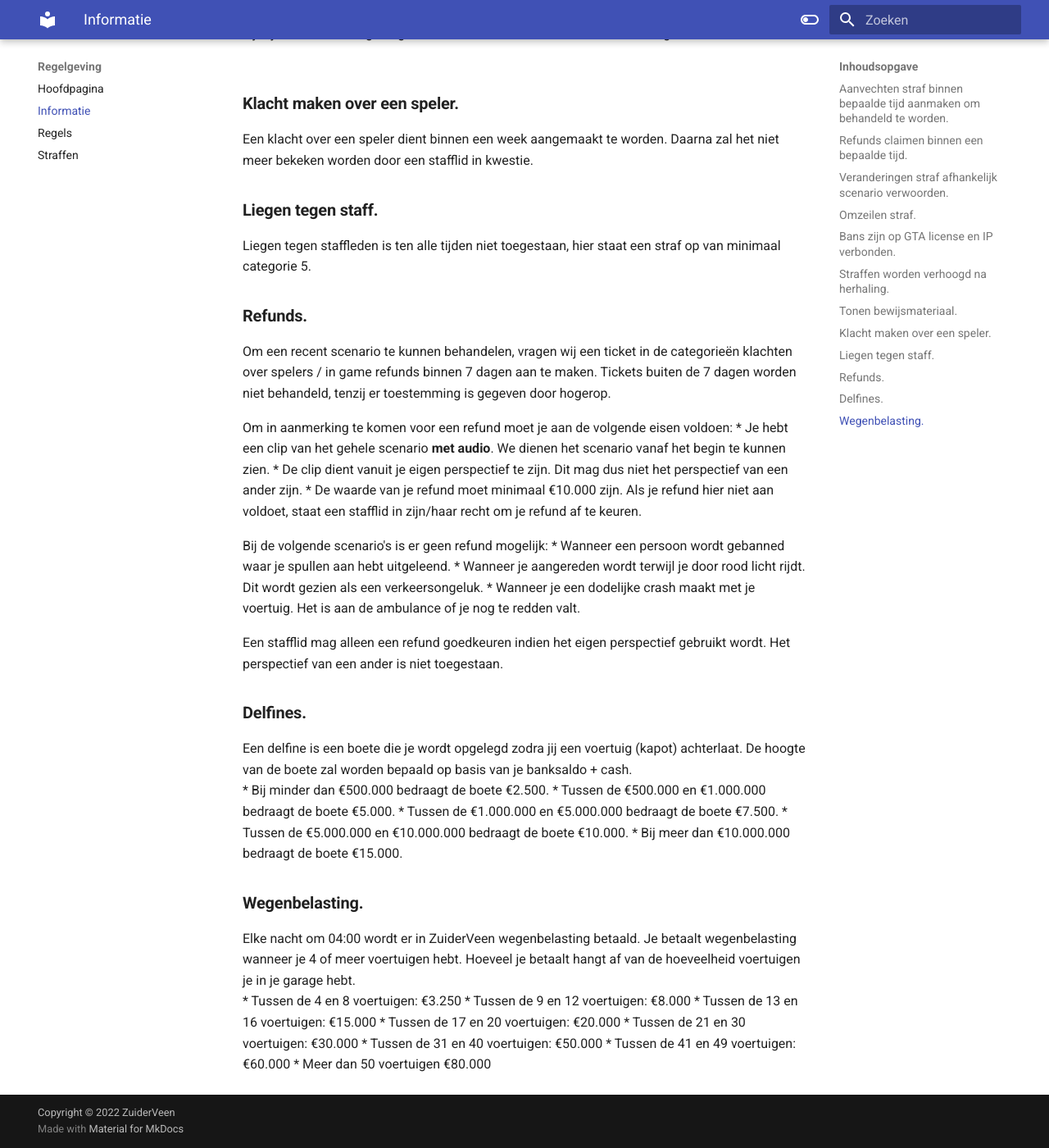
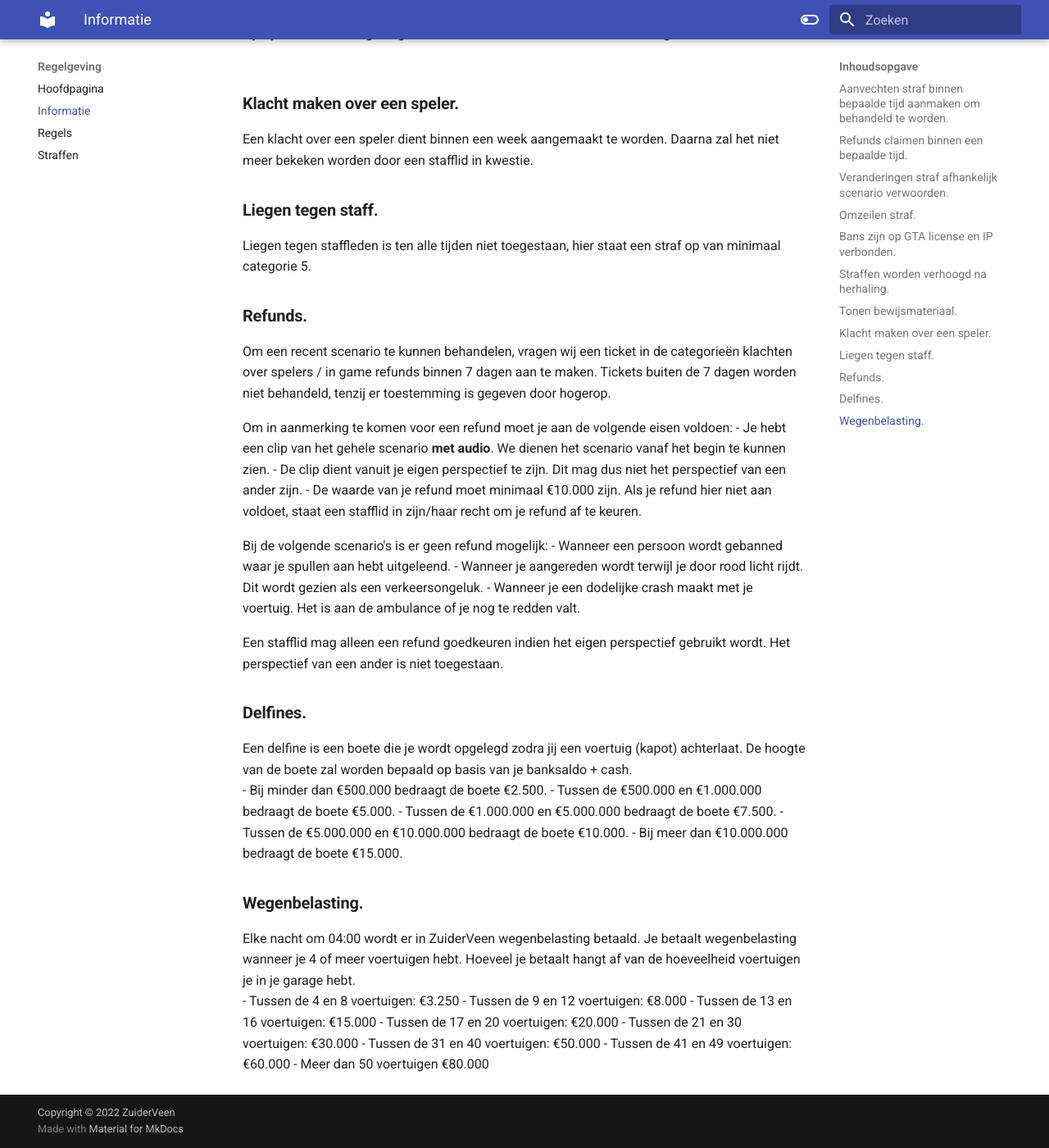
Before and after one commit to ZuiderVeenRP/apv, an MkDocs documentation site: the page built from docs/informatie.md, in a window 1280 px wide and 1400 px high, scrolled down 1254 px. Shown: the whole window at 82% size. Built offline with MkDocs 1.6.1 and Material for MkDocs 9.7.7, drawn with Linux system fonts in a browser that asks for light colours; comment, search, counter and statistics services are not loaded.

Commit message:
markdown format veranderd

```diff
--- a/docs/informatie.md
+++ b/docs/informatie.md
@@ -1,72 +1,72 @@
-# **Informatie:**<br />
+# **Informatie:**
 
-### **Aanvechten straf binnen bepaalde tijd aanmaken om behandeld te worden.**<br />
+### **Aanvechten straf binnen bepaalde tijd aanmaken om behandeld te worden.**
 Een burger heeft het recht om in beroep te gaan tegen de opgelegde straf. Dit dient enkel binnen een tijdsbestek van 1 week te gebeuren. Na dit tijdsbestek valt er niet meer in beroep te gaan tegen uw opgelegde straf.<br />
 <br />
 
-### **Refunds claimen binnen een bepaalde tijd.**<br />
+### **Refunds claimen binnen een bepaalde tijd.**
 Een refund dient binnen 2 weken geclaimd te zijn, anders zal de verkregen refund vervallen, tenzij er een afspraak is gemaakt met het stafflid in kwestie over het claimen op een later moment.<br />
 <br />
 
-### **Veranderingen straf afhankelijk scenario verwoorden.**<br />
+### **Veranderingen straf afhankelijk scenario verwoorden.**
 Indien er duidelijk bewijs gevonden is die de opgelegde straf kan veranderen, staat het stafflid in zijn recht om de straf te veranderen. Dit is afhankelijk van het gevonden bewijs.<br />
 <br />
 
-### **Omzeilen straf.**<br />
+### **Omzeilen straf.**
 Het omzeilen van een opgelegde straf is  verboden. Indien dit geconstateerd wordt volgt een straf opleggen van de 9e categorie.<br />
 Proberen ‘’loopholes’’ te vinden in de regels en/of de regels te misbruiken/buigen voor je eigen voordeel is niet toegestaan en zal worden bestraft volgens categorie 7.<br />
 <br />
 
-### **Bans zijn op GTA license en IP verbonden.**<br />
+### **Bans zijn op GTA license en IP verbonden.**
 Bans worden uitgedeeld op GTA License en IP-Adres en geldt dus voor een ieder die hier gebruik van maakt. Dit geldt ook voor familieleden of vrienden in hetzelfde huis. Hier dien je samen verantwoordelijk voor te zijn, mocht iemand een straf krijgen.<br />
 <br />
 
-### **Straffen worden verhoogd na herhaling.**<br />
+### **Straffen worden verhoogd na herhaling.**
 Wanneer je dezelfde categorie meerdere keren heb gehad kan je volgende straf verhoogd worden met 1 categorie.<br />
 <br />
 
-### **Tonen bewijsmateriaal.**<br />
+### **Tonen bewijsmateriaal.**
 Een stafflid is niet verplicht om verzameld bewijsmateriaal te tonen aan een speler, wanneer hij/zij een straf heeft gekregen na het overtreden van een/of meerdere regels.<br />
 <br />
 
-### **Klacht maken over een speler.**<br />
+### **Klacht maken over een speler.**
 Een klacht over een speler dient binnen een week aangemaakt te worden. Daarna zal het niet meer bekeken worden door een stafflid in kwestie.
 <br />
 
-### **Liegen tegen staff.** <br />
+### **Liegen tegen staff.**
 Liegen tegen staffleden is ten alle tijden niet toegestaan, hier staat een straf op van minimaal categorie 5.<br />
 
-### **Refunds.**<br />
+### **Refunds.**
 Om een recent scenario te kunnen behandelen, vragen wij een ticket in de categorieën klachten over spelers / in game refunds binnen 7 dagen aan te maken. Tickets buiten de 7 dagen worden niet behandeld, tenzij er toestemming is gegeven door hogerop.
 
 Om in aanmerking te komen voor een refund moet je aan de volgende eisen voldoen:
-* Je hebt een clip van het gehele scenario **met audio**. We dienen het scenario vanaf het begin te kunnen zien.
-* De clip dient vanuit je eigen perspectief te zijn. Dit mag dus niet het perspectief van een ander zijn.
-* De waarde van je refund moet minimaal €10.000 zijn.
+- Je hebt een clip van het gehele scenario **met audio**. We dienen het scenario vanaf het begin te kunnen zien.
+- De clip dient vanuit je eigen perspectief te zijn. Dit mag dus niet het perspectief van een ander zijn.
+- De waarde van je refund moet minimaal €10.000 zijn.
 Als je refund hier niet aan voldoet, staat een stafflid in zijn/haar recht om je refund af te keuren.
 
 Bij de volgende scenario's is er geen refund mogelijk:
-* Wanneer een persoon wordt gebanned waar je spullen aan hebt uitgeleend.
-* Wanneer je aangereden wordt terwijl je door rood licht rijdt. Dit wordt gezien als een verkeersongeluk.
-* Wanneer je een dodelijke crash maakt met je voertuig. Het is aan de ambulance of je nog te redden valt.
+- Wanneer een persoon wordt gebanned waar je spullen aan hebt uitgeleend.
+- Wanneer je aangereden wordt terwijl je door rood licht rijdt. Dit wordt gezien als een verkeersongeluk.
+- Wanneer je een dodelijke crash maakt met je voertuig. Het is aan de ambulance of je nog te redden valt.
 
-Een stafflid mag alleen een refund goedkeuren indien het eigen perspectief gebruikt wordt. Het perspectief van een ander is niet toegestaan. <br />
+Een stafflid mag alleen een refund goedkeuren indien het eigen perspectief gebruikt wordt. Het perspectief van een ander is niet toegestaan. </br>
 
-### **Delfines.**<br />
-Een delfine is een boete die je wordt opgelegd zodra jij een voertuig (kapot) achterlaat. De hoogte van de boete zal worden bepaald op basis van je banksaldo + cash.<br />
- * Bij minder dan €500.000 bedraagt de boete €2.500.
- * Tussen de €500.000 en €1.000.000 bedraagt de boete €5.000.
- * Tussen de €1.000.000 en €5.000.000 bedraagt de boete €7.500.
- * Tussen de €5.000.000 en €10.000.000 bedraagt de boete €10.000.
- * Bij meer dan €10.000.000 bedraagt de boete €15.000.<br />
+### **Delfines.**
+Een delfine is een boete die je wordt opgelegd zodra jij een voertuig (kapot) achterlaat. De hoogte van de boete zal worden bepaald op basis van je banksaldo + cash.</br>
+ - Bij minder dan €500.000 bedraagt de boete €2.500.
+ - Tussen de €500.000 en €1.000.000 bedraagt de boete €5.000.
+ - Tussen de €1.000.000 en €5.000.000 bedraagt de boete €7.500.
+ - Tussen de €5.000.000 en €10.000.000 bedraagt de boete €10.000.
+ - Bij meer dan €10.000.000 bedraagt de boete €15.000.</br>
 
-### **Wegenbelasting.**<br />
-Elke nacht om 04:00  wordt er in ZuiderVeen wegenbelasting betaald. Je betaalt wegenbelasting wanneer je 4 of meer voertuigen hebt. Hoeveel je betaalt hangt af van de hoeveelheid voertuigen je in je garage hebt.<br />
- * Tussen de 4 en 8 voertuigen: €3.250
- * Tussen de 9 en 12 voertuigen: €8.000
- * Tussen de 13 en 16 voertuigen: €15.000
- * Tussen de 17 en 20 voertuigen: €20.000
- * Tussen de 21 en 30 voertuigen: €30.000
- * Tussen de 31 en 40 voertuigen: €50.000
- * Tussen de 41 en 49 voertuigen: €60.000
- * Meer dan 50 voertuigen €80.000
+### **Wegenbelasting.**
+Elke nacht om 04:00  wordt er in ZuiderVeen wegenbelasting betaald. Je betaalt wegenbelasting wanneer je 4 of meer voertuigen hebt. Hoeveel je betaalt hangt af van de hoeveelheid voertuigen je in je garage hebt.</br>
+  - Tussen de 4 en 8 voertuigen: €3.250
+  - Tussen de 9 en 12 voertuigen: €8.000
+  - Tussen de 13 en 16 voertuigen: €15.000
+  - Tussen de 17 en 20 voertuigen: €20.000
+  - Tussen de 21 en 30 voertuigen: €30.000
+  - Tussen de 31 en 40 voertuigen: €50.000
+  - Tussen de 41 en 49 voertuigen: €60.000
+  - Meer dan 50 voertuigen €80.000
```
